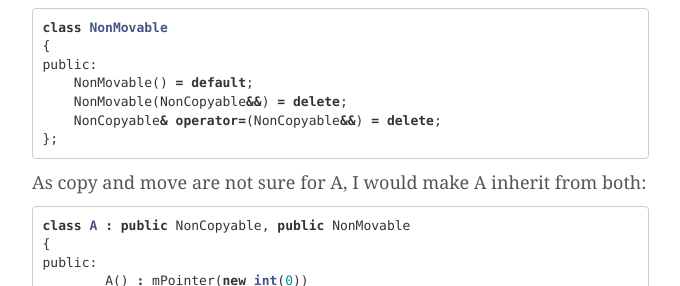
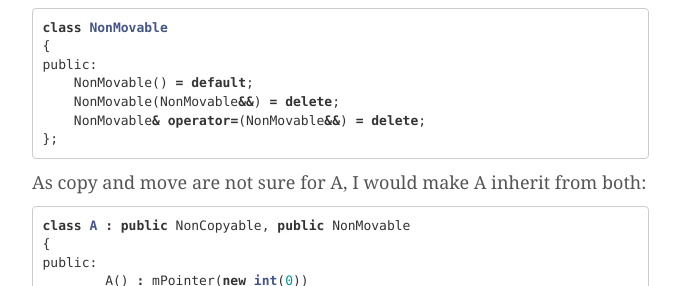
Before and after one commit to pvigier/pvigier.github.io-jekyll, a Jekyll site: the page built from _posts/2018-02-15-non-empty-destructors.md, in a window 1280 px wide and 900 px high, scrolled down 3465 px. Shown: the part 166-452 px from the top of the window, without its empty margins (138-818 px from the left). Built offline with Jekyll 4.4.1, drawn with Linux system fonts in a browser that asks for light colours; comment, search, counter and statistics services are not loaded.

Commit message:
Fix some typos

````diff
--- a/_posts/2018-02-15-non-empty-destructors.md
+++ b/_posts/2018-02-15-non-empty-destructors.md
@@ -162,8 +162,8 @@ class NonMovable
 {
 public:
     NonMovable() = default;
-    NonMovable(NonCopyable&&) = delete;
-    NonCopyable& operator=(NonCopyable&&) = delete;
+    NonMovable(NonMovable&&) = delete;
+    NonMovable& operator=(NonMovable&&) = delete;
 };
 ```
 
````
